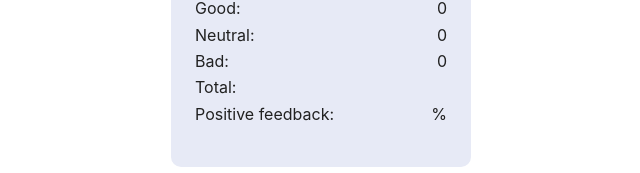
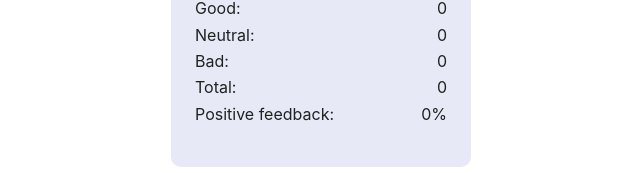
Before and after one commit to sandra-selezen/goit-react-hw-04-feedback, a React (Create React App) app: page / in a window 1280 px wide. Shown: the part 226-399 px from the top of the page, without its empty margins (319-959 px from the left). Built offline with nearby package versions, Linux system fonts and the light colour scheme.

Commit message:
Update App.js
Adds setTotal

```diff
--- a/src/components/App.js
+++ b/src/components/App.js
@@ -10,7 +10,8 @@ export const App = () => {
   const [good, setGood] = useState(0);
   const [neutral, setNeutral] = useState(0);
   const [bad, setBad] = useState(0);
-
+  const [total, setTotal] = useState(0);
+  const [positivePercentage, setPositivePercentage] = useState(0);
 
   const onLeaveFeedback = event => {
     const { name } = event.target;
@@ -31,25 +32,12 @@ export const App = () => {
       default:
         return;
     }
+  }
 
-  }
-  // useEffect(() => {
-  //   setGood(prevState => prevState + 1)
-  // }, [good])
+  useEffect(() => {
+    setTotal(total => good + bad + neutral)
+  }, [good, neutral, bad]);
 
-  // useEffect(() => {
-  //   setNeutral(prevState => prevState + 1)
-  // }, [neutral])
-
-  // useEffect(() => {
-  //   setBad(prevState => prevState + 1)
-  // }, [bad])
-
-  // const totalFeedback = () => {
-
-  //   const total = good + neutral + bad;
-  //   return total;
-  // }
 
   // const positivePercentage = () => {
 
@@ -64,7 +52,7 @@ export const App = () => {
           <FeedbackOptions options={["good", "neutral", "bad"]} onClick={onLeaveFeedback} />
         </Section>
         <Section title="Statistics">
-          <Statistics good={good} neutral={neutral} bad={bad} />
+          <Statistics good={good} neutral={neutral} bad={bad} total={total} positivePercentage={positivePercentage} />
         </Section>
         {/* <Section title="Statistics">
           {totalFeedback() !== 0
```
